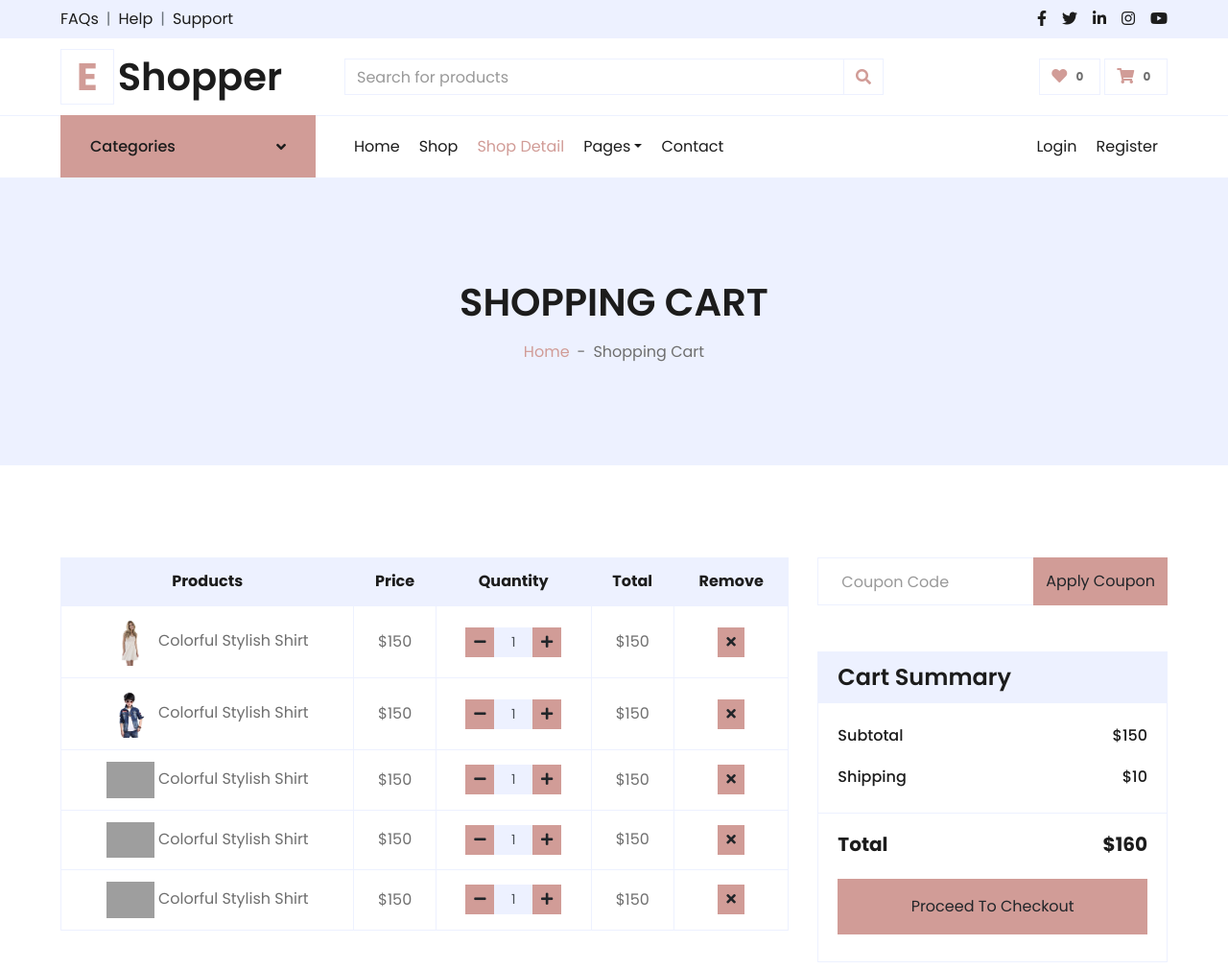
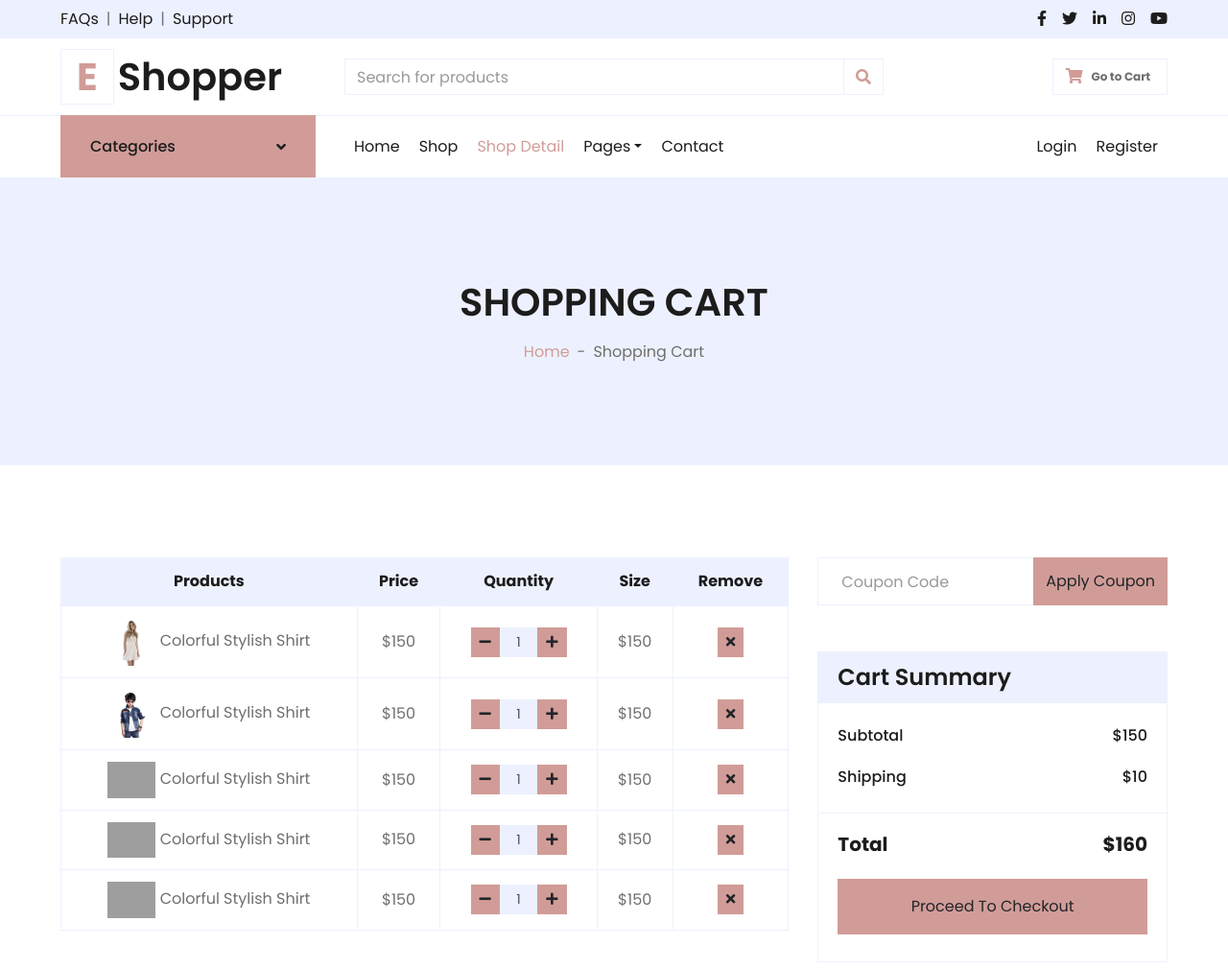
Before and after one commit to RumenWZ/store-project, a Django app: page /cart/ in a window 1280 px wide. Shown: the top 1010 px of the page at 96% size. Run offline with Django 4.2, Linux system fonts and the light colour scheme; some libraries are stand-ins or nearby versions; grey boxes are pictures that could not be loaded.

```diff
--- a/StoreProject/StoreProject/main/urls.py
+++ b/StoreProject/StoreProject/main/urls.py
@@ -1,14 +1,13 @@
 from django.urls import path
 
-from StoreProject.main.views import HomeView, ItemDetailsView, CartView, CheckoutView, ContactView, shop_view, \
-    review_view, ReviewView
+from StoreProject.main.views import HomeView, ItemDetailsView, CheckoutView, ContactView, shop_view, \
+    review_view, ReviewView, cart_view
 
 urlpatterns = (
     path('', HomeView.as_view(), name='index'),
     path('details/', ItemDetailsView.as_view(), name='details'),
-    path('cart/', CartView.as_view(), name='cart'),
+    path('cart/', cart_view, name='cart'),
     path('checkout/', CheckoutView.as_view(), name='checkout'),
-    # path('shop/', ShopView.as_view(), name='shop'),
     path('shop/', shop_view, name='shop'),
     path('contact/', ContactView.as_view(), name='contact'),
     path('review/<int:pk>/', review_view, name='review'),
--- a/StoreProject/StoreProject/main/views.py
+++ b/StoreProject/StoreProject/main/views.py
@@ -23,8 +23,15 @@ class ItemDetailsView(views.TemplateView):
     template_name = 'main/detail.html'
 
 
-class CartView(views.TemplateView):
-    template_name = 'main/cart.html'
+def cart_view(request):
+    user = request.user
+
+
+    context = {
+
+    }
+
+    return render(request, 'main/cart.html', context)
 
 
 class CheckoutView(views.TemplateView):
--- a/StoreProject/templates/base.html
+++ b/StoreProject/templates/base.html
@@ -80,13 +80,9 @@
             </form>
         </div>
         <div class="col-lg-3 col-6 text-right">
-            <a href="" class="btn border">
-                <i class="fas fa-heart text-primary"></i>
-                <span class="badge">0</span>
-            </a>
             <a href="{% url 'cart' %}" class="btn border">
                 <i class="fas fa-shopping-cart text-primary"></i>
-                <span class="badge">0</span>
+                <span class="badge">Go to Cart</span>
             </a>
         </div>
     </div>
--- a/StoreProject/templates/main/cart.html
+++ b/StoreProject/templates/main/cart.html
@@ -25,7 +25,7 @@
                             <th>Products</th>
                             <th>Price</th>
                             <th>Quantity</th>
-                            <th>Total</th>
+                            <th>Size</th>
                             <th>Remove</th>
                         </tr>
                     </thead>
```
Also changed, not shown: StoreProject/StoreProject/main/models.py (+7 -0 lines), StoreProject/StoreProject/products/views.py (+12 -5 lines), StoreProject/StoreProject/main/migrations/0006_cart_price.py (added).
